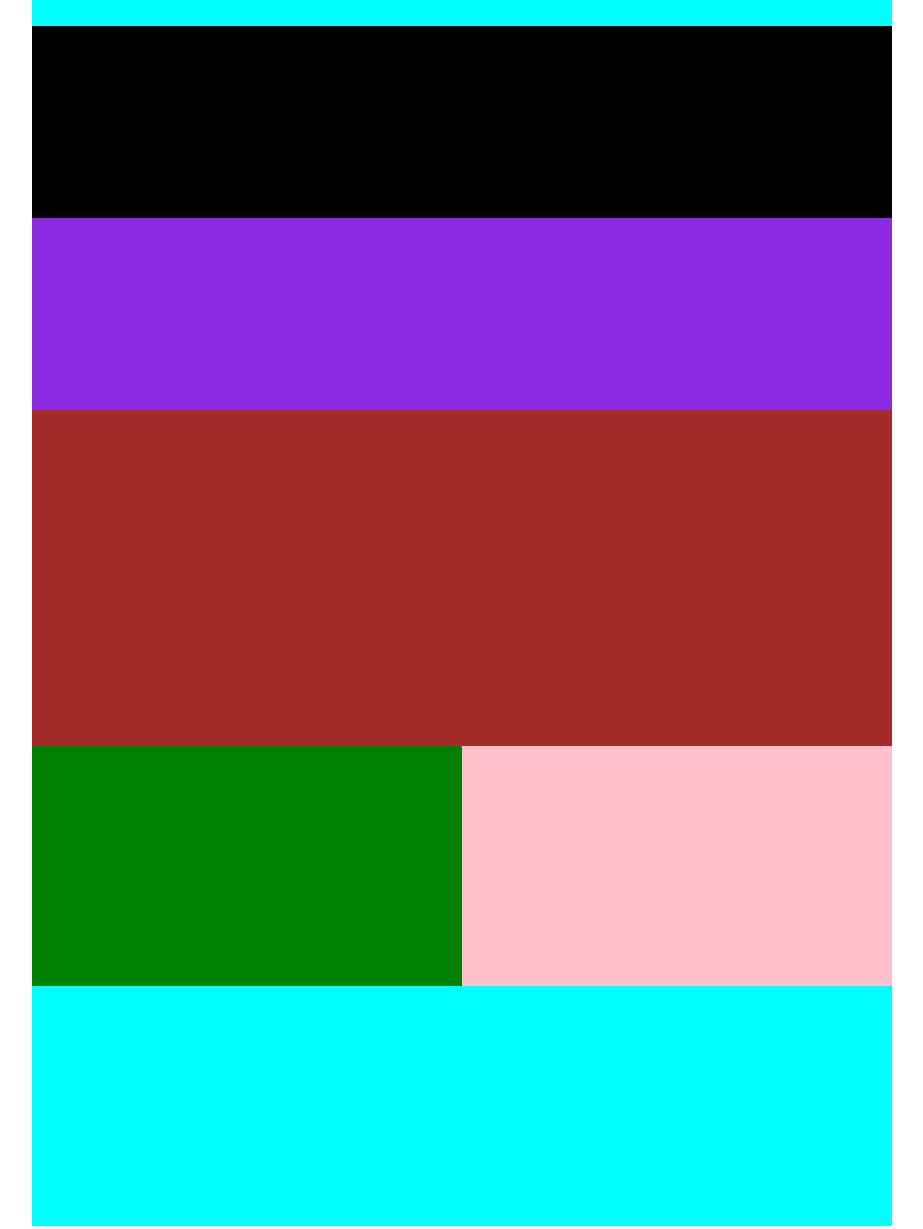
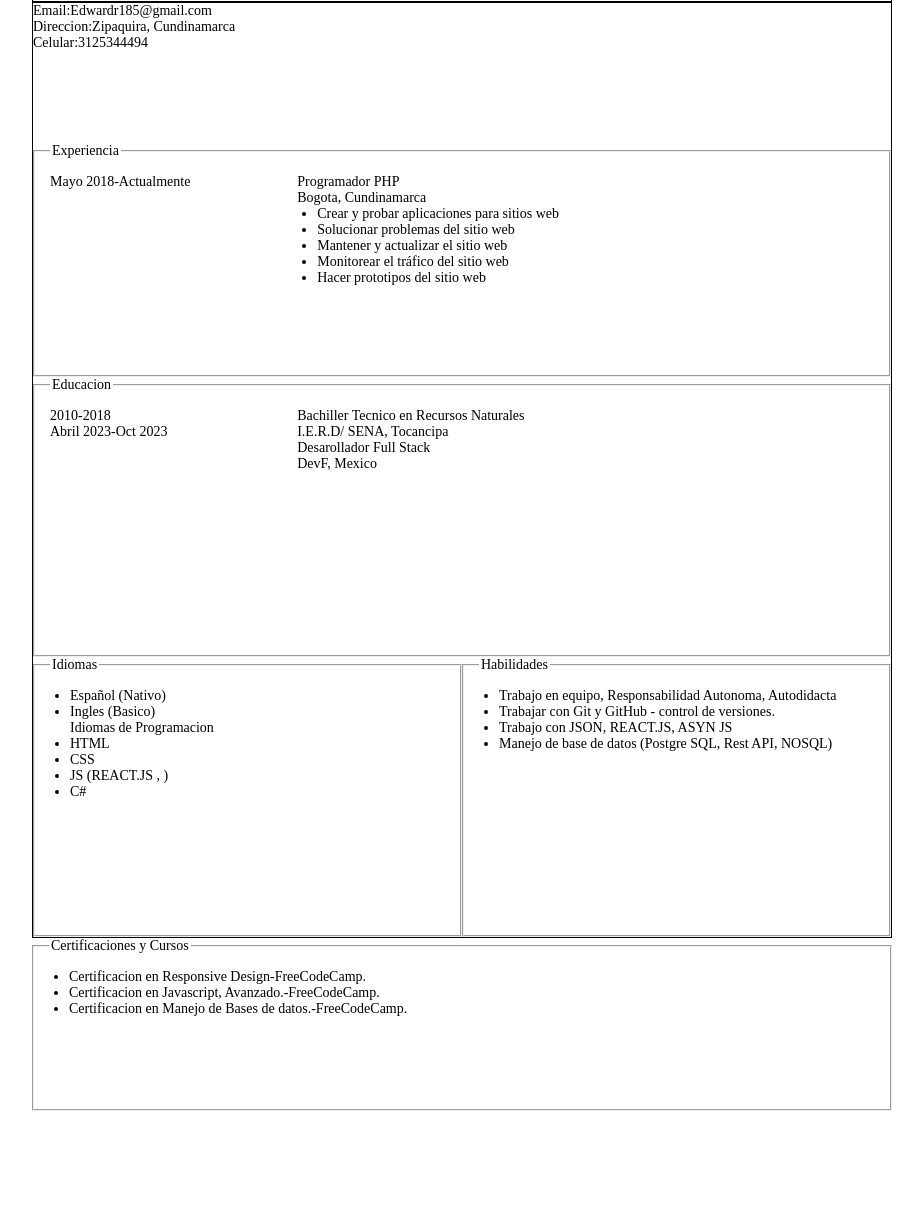
Before and after one commit to 3DWARDRG/Mi-CV-, a plain HTML site: page index.html in a window 1280 px wide. Shown: the part 234-1463 px from the top of the page, without its empty margins (178-1101 px from the left). Drawn offline with Linux system fonts and the light colour scheme.

Commit message:
Añadi informacion textual-Maquetado 1.0

```diff
--- a/Css/style.css
+++ b/Css/style.css
@@ -2,6 +2,10 @@
     font-size: 14px;
     color: black;
     box-sizing: border-box;
+}
+
+p{
+    margin: 0;
 }
 
 
@@ -13,56 +17,75 @@ body{
 
 .content{
     width: 100%;
-    height: 200vh;
+    height: 180vh;
     display: flex;
     flex-direction: column;
 }
 
-header, main, footer{
-    background-color: aqua;
-}
 
 header{
     height: 15%;
+    border: solid black 1px;
 }
 
 main{
-    height: 60%;
-    background-color: darkblue;
+    height: 65%;
+    display: flex;
+    flex-wrap: wrap;
+    border: solid black 1px;
+}
+
+.contact-forms{
+    height: 15%;
+    width: 100%;
+}
+
+.experience{
+    height: 25%;
+    width: 100%;
+}
+
+fieldset{
+    width: 100%;
+    height: 100%;
+    padding: 15px;
+    margin: 0;
     display: flex;
     flex-wrap: wrap;
 }
 
-.contact-forms{
-    background-color: black;
-    height: 20%;
+ul{
+    margin: 0;
+    padding-inline-start: 20px;
+}
+
+.box-30{
+    width: 30%;
+    height: 90%;
+}
+
+.box-70{
+    width: 70%;
+    height: 90%;
+}
+
+
+.education{
+    height: 30%;
     width: 100%;
 }
 
-.experience{
-    background-color: blueviolet;
-    height: 20%;
-    width: 100%;
-}
-
-.education{
-    background-color: brown;
-    height: 35%;
-    width: 100%;
-}
 
 .idioms{
-    height: 25%;
+    height: 30%;
     width: 50%;
-    background-color: green;;
 }
 
 .skills{
-    height: 25%;
+    height: 30%;
     width: 50%;
-    background-color: pink;
 }
 
 footer{
-    height: 15%;
+    height: 12%;
 }
--- a/index.html
+++ b/index.html
@@ -10,22 +10,86 @@
 <body>
     <div class="content">
     <header>
-        <h1></h1>
-        <p></p>
-        <p></p>
+        <h1>Edward Andres Rodriguez Gonzalez</h1>
+        <p>Desarollador Web</p>
+        <p>Soy Keanu Reeves, un actor y músico que ha participado en películas como The Matrix, John Wick y Bill y Ted.
+            Me considero una persona introvertida, discreta y sensible. Me gusta disfrutar de los momentos del día a día
+            y evitar los conflictos. He tenido que superar muchas tragedias personales en mi vida, pero he aprendido a ser resiliente
+            y positivo. También me apasionan las motos, el hockey y las artes marciales.</p>
     </header>
     <main>
         <div class="contact-forms">
-            <p></p>
+            <p><span>Email:</span>Edwardr185@gmail.com<br><span>Direccion:</span>Zipaquira, Cundinamarca<br><span>Celular:</span>3125344494</p>
         </div>
-        <div class="experience"></div>
-        <div class="education"></div>
-        <div class="idioms"></div>
-        <div class="skills"></div>
+        <div class="experience">
+            <fieldset>
+                <legend>Experiencia</legend>
+                <div class="box-30">
+                    <p>Mayo 2018-Actualmente</p>
+                </div>
+                <div class="box-70">
+                    <p>Programador PHP</p>
+                    <p><span>Bogota</span>, Cundinamarca</p>
+                    <ul>
+                        <li>Crear y probar aplicaciones para sitios web</li>
+                        <li>Solucionar problemas del sitio web</li>
+                        <li>Mantener y actualizar el sitio web</li>
+                        <li>Monitorear el tráfico del sitio web</li>
+                        <li>Hacer prototipos del sitio web</li>
+                    </ul>
+                </div>
+            </fieldset>
+        </div>
+        <div class="education">
+            <fieldset>
+                <legend>Educacion</legend>
+                <div class="box-30">
+                    <p>2010-2018</p>
+                    <p>Abril 2023-Oct 2023</p>
+                </div>
+                <div class="box-70">
+                    <p>Bachiller Tecnico en Recursos Naturales</p>
+                    <p><span>I.E.R.D/ SENA</span>, Tocancipa</p>
+                    <p>Desarollador Full Stack</p>
+                    <p><span>DevF</span>, Mexico</p>
+                </div>
+            </fieldset>
+        </div>
+        <div class="idioms">
+            <fieldset>
+                <legend>Idiomas</legend>
+                <ul>
+                    <li>Español (Nativo)</li>
+                    <li>Ingles (Basico)</li>
+                    <p>Idiomas de Programacion</p>
+                    <li>HTML</li>
+                    <li>CSS</li>
+                    <li>JS (REACT.JS , )</li>
+                    <li>C#</li>
+                </ul>
+            </fieldset>
+        </div>
+        <div class="skills">
+            <fieldset>
+                <legend>Habilidades</legend>
+                <ul>
+                    <li>Trabajo en equipo, Responsabilidad Autonoma, Autodidacta</li>
+                    <li>Trabajar con Git y GitHub - control de versiones.</li>
+                    <li>Trabajo con JSON, REACT.JS, ASYN JS</li>
+                    <li>Manejo de base de datos (Postgre SQL, Rest API, NOSQL)</li>
+                </ul>
+            </fieldset>
+        </div>
     </main>
     <footer>
-        <p></p>
-        <p></p>
+        <fieldset>
+            <legend>Certificaciones y Cursos</legend>
+            <ul>
+                <li>Certificacion en Responsive Design-FreeCodeCamp.</li>
+                <li>Certificacion en Javascript, Avanzado.-FreeCodeCamp.</li>
+                <li>Certificacion en Manejo de Bases de datos.-FreeCodeCamp.</li>
+            </ul>
+        </fieldset>
     </footer>
 </div>
 </body>
```
